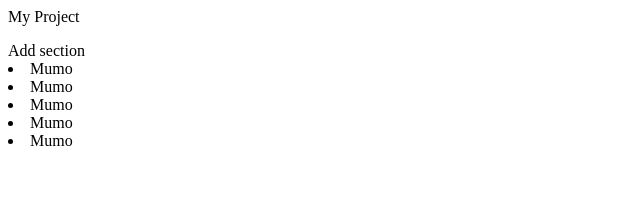
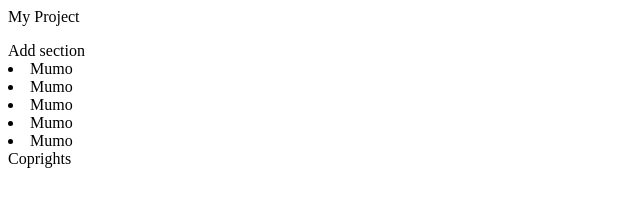
Before and after one commit to mumo-nico/new, a plain HTML site: page index.html in a window 1280 px wide. Shown: the full height of the page, 0-640 px from the left. Drawn offline with Linux system fonts and the light colour scheme.

Commit message:
4th commit

```diff
--- a/index.html
+++ b/index.html
@@ -1,3 +1,4 @@
 <p> My Project</p>
 <div> Add section</div>
 <li> Mumo</li><li> Mumo</li><li> Mumo</li><li> Mumo</li><li> Mumo</li>
+<footer> Coprights</footer>
```
